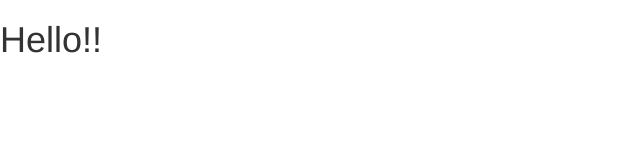
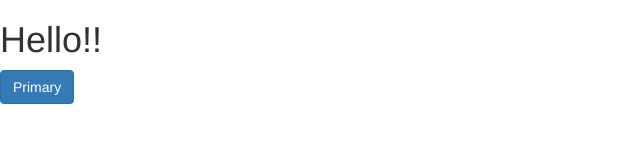
Before and after one commit to JhanRojas/profile, a plain HTML site: page index.html in a window 1280 px wide. Shown: the whole page, without its empty margins (0-640 px from the left). Drawn offline with Linux system fonts and the light colour scheme.

Commit message:
adding button

```diff
--- a/index.html
+++ b/index.html
@@ -14,6 +14,7 @@
 
 	<header>
 		<h1>Hello!!</h1>
+		<button id="btnSaludar" class="btn btn-primary">Primary</button>
 	</header>
 	<main>
 		<section></section>
```
